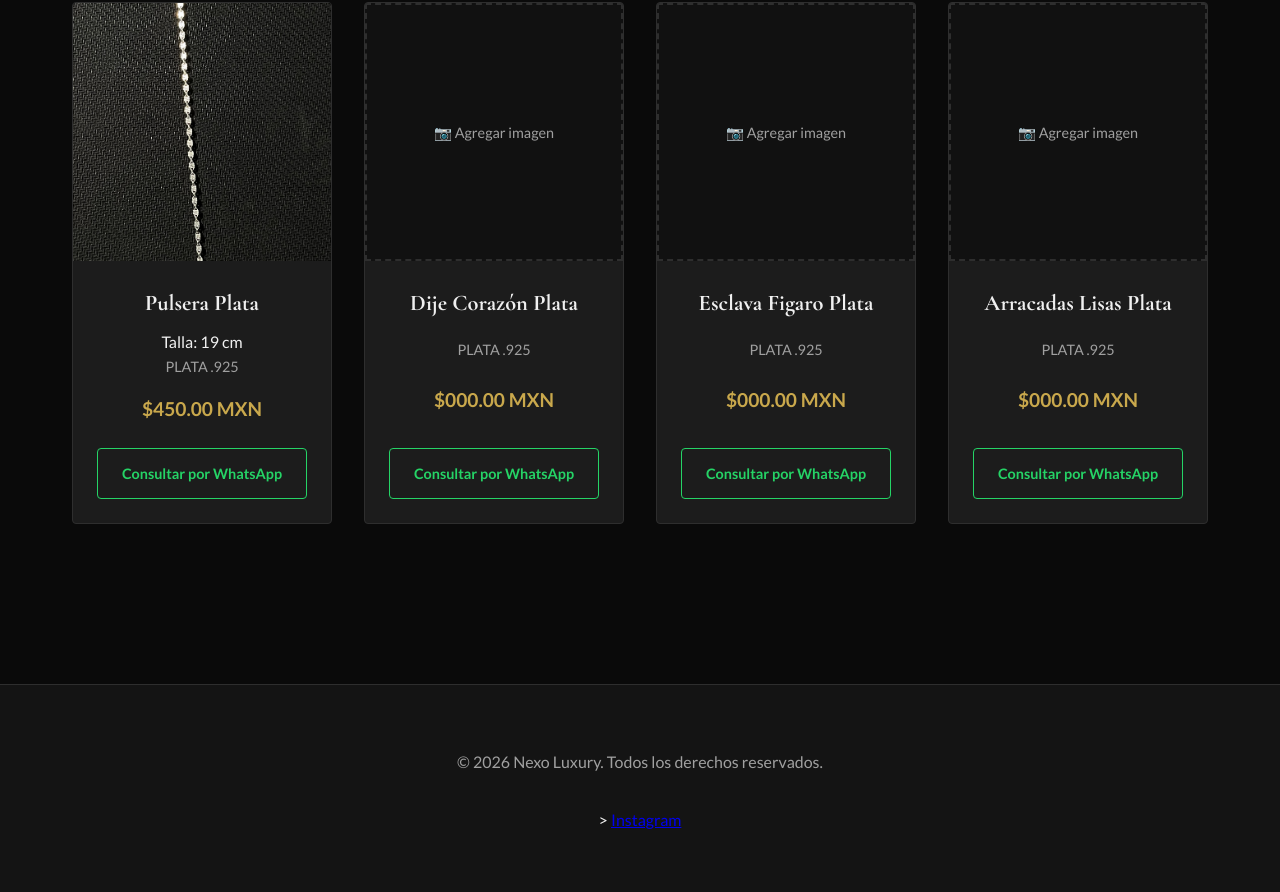
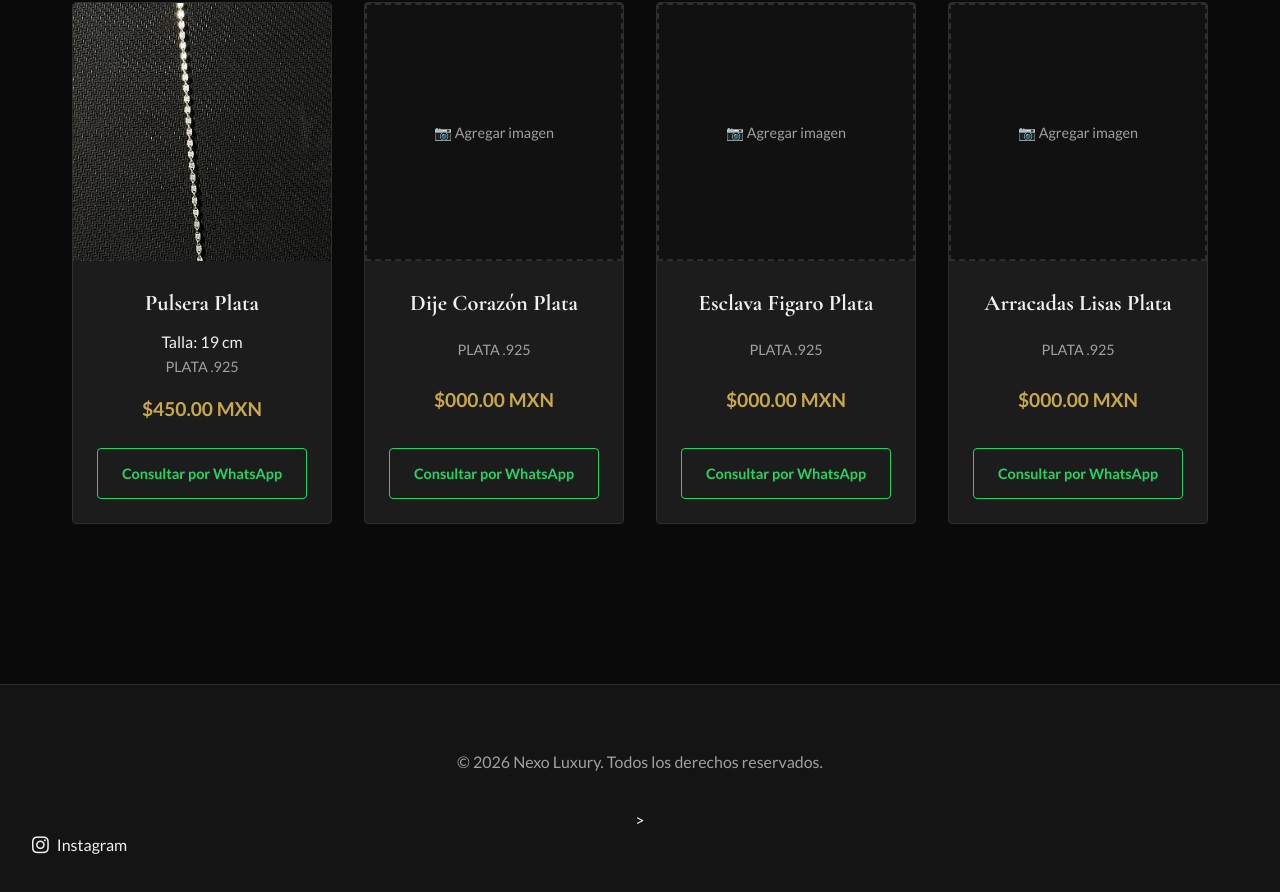
Before and after one commit to Jangelmqza/NexoLuxury, a website: page jewelry-catalog/public/index.html in a window 1280 px wide. Shown: the part 1808-2700 px from the top of the page. Drawn offline with nearby package versions, Linux system fonts and the light colour scheme.

Commit message:
nuevo logo de ig

```diff
--- a/jewelry-catalog/public/css/styles.css
+++ b/jewelry-catalog/public/css/styles.css
@@ -342,3 +342,15 @@ header {
   transform: scale(1.1);
   box-shadow: 0 6px 28px rgba(37, 211, 102, 0.6);
 }
+
+.social-links a {
+    display: flex;
+    align-items: center;
+    text-decoration: none;
+    gap: 8px; /* Espacio entre el logo y el texto */
+    color: inherit; /* Usa el color que ya tengas definido */
+}
+
+.social-links i {
+    font-size: 1.2rem; /* Tamaño del logo */
+}
--- a/jewelry-catalog/public/index.html
+++ b/jewelry-catalog/public/index.html
@@ -1,6 +1,7 @@
 <!DOCTYPE html>
 <html lang="es">
 <head>
+    <link rel="stylesheet" href="https://cdnjs.cloudflare.com/ajax/libs/font-awesome/6.0.0/css/all.min.css">
     <meta charset="UTF-8">
     <meta name="viewport" content="width=device-width, initial-scale=1.0">
     <title>Nexo Luxury</title>
@@ -202,8 +203,11 @@
             <p>&copy; 2026 Nexo Luxury. Todos los derechos reservados.</p>
             <div class="social-links">
                 <!-- Enlaces a redes sociales -->>
-                <a href="https://www.instagram.com/nexo.luxury" target="_blank" aria-label="Instagram">Instagram</a>
-            </div>
+                <!-- Poner logo de la red social-->
+
+                <a href="https://www.instagram.com/nexo.luxury" target="_blank" aria-label="Instagram">
+                <i class="fab fa-instagram"></i> Instagram </div>
+                </a>
         </div>
     </footer>
 
```
